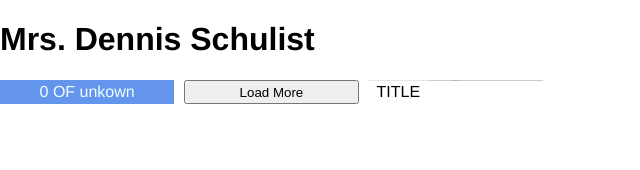
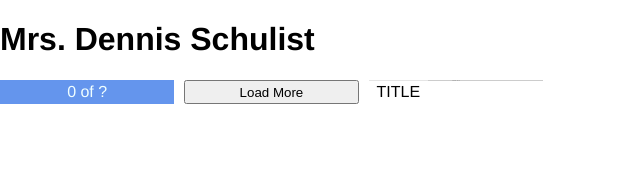
Before and after one commit to tp00012x/glue, a React (Vite) app: page / in a window 1280 px wide. Shown: the top 170 px of the page, without its empty margins (0-640 px from the left). Built offline with nearby package versions, Linux system fonts and the light colour scheme.

Commit message:
Fix spelling
Signed-off-by: Evan Owen <kainosnoema@gmail.com>

```diff
--- a/src/components/Controls.tsx
+++ b/src/components/Controls.tsx
@@ -1,7 +1,7 @@
 const Controls: React.FC = () => (
   <>
     <div className="stats">
-      <div>0 OF unkown</div>
+      <div>0 of ?</div>
     </div>
     <button>Load More</button>
   </>
```
